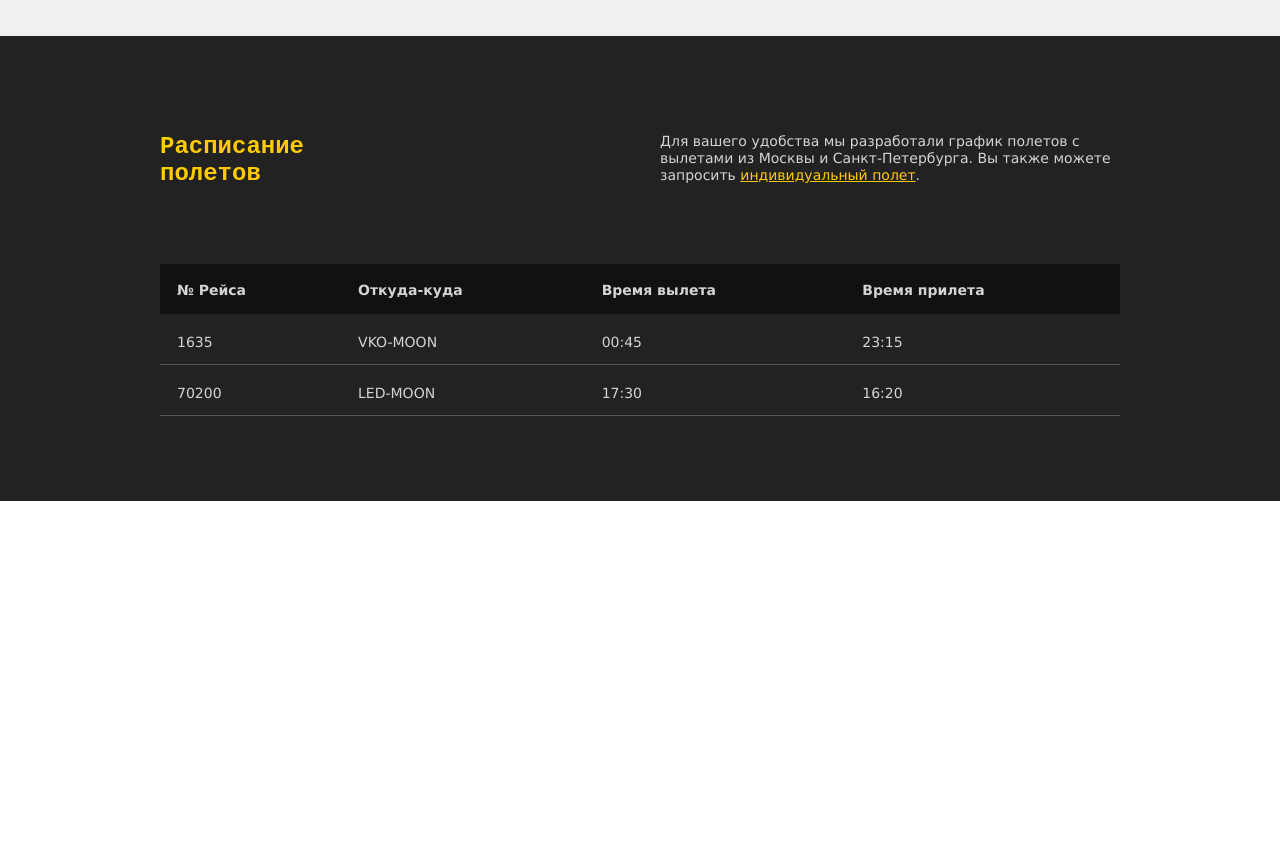
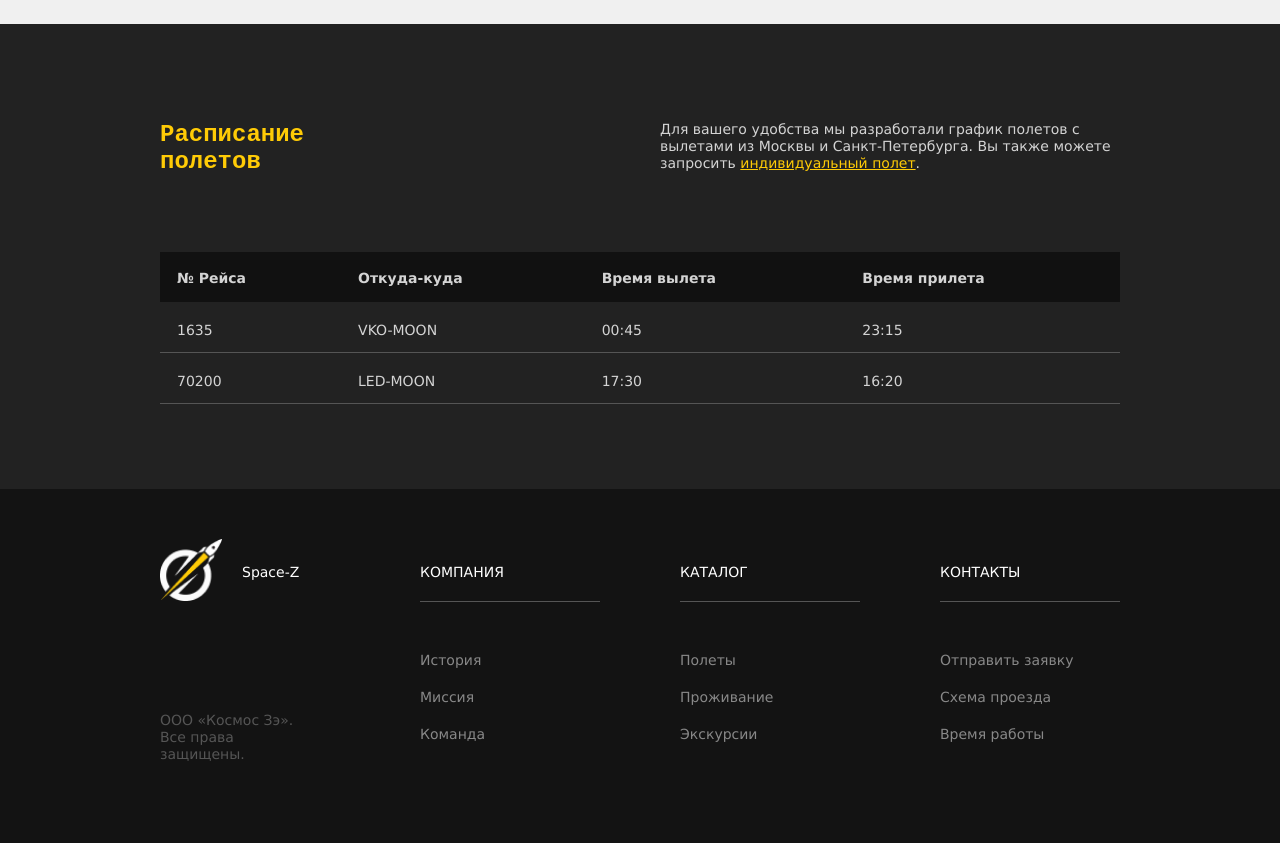
Before and after one commit to gavorilka/spase-z_webdev_pro, a plain HTML site: page index.html in a window 1280 px wide. Shown: the part 2241-3084 px from the top of the page. Before the commit the page ends 2742 px from the top, so only its background shows below. Drawn offline with Linux system fonts and the light colour scheme.

Commit message:
footer do

```diff
--- a/css/main.css
+++ b/css/main.css
@@ -206,6 +206,7 @@ li {
     box-sizing: border-box;
     padding: 17px 23px;
     width: 100%;
+    border: none;
 }
 .form-element-window::placeholder {
     color: #000;
@@ -300,5 +301,64 @@ input:focus {
     padding: 20px 17px 13px;
 }
 .timetable-flights-row {
-    border-bottom: 1px solid #555555;;
+    border-bottom: 1px solid #555555;
 }
+
+.site-footer {
+    padding-top: 50px;
+    padding-bottom: 80px;
+    color: #ffffff;
+    background-color: #131313;
+}
+
+.footer-columns {
+    display: flex;
+    justify-content: space-evenly;
+}
+.footer-columns .left-column {
+    display: flex;
+    flex-direction: column;
+    width: 180px;
+    margin-right: 100px;
+}
+.logo-container {
+    display: flex;
+    align-items: center;
+
+}
+.logo-container .logo {
+    margin-right: 20px;
+}
+.copyright {
+    margin-top: auto;
+    color: #555555;
+}
+
+.footer-columns .right-column {
+    padding-top: 25px;
+    display: flex;
+    max-width: none;
+    column-gap: 80px;
+}
+.footer-menu {
+    width: 180px;
+}
+.footer-submenu-title {
+    display: block;
+    margin-bottom: 50px;
+    padding-bottom: 20px;
+
+    font-size: 14px;
+    color: white;
+    text-transform: uppercase;
+    text-decoration: none;
+
+    border-bottom: 1px solid #555555;
+}
+.footer-submenu > li {
+    margin-bottom: 20px;
+}
+.footer-submenu a {
+    text-decoration: none;
+    color: #888888;
+}
--- a/index.html
+++ b/index.html
@@ -230,5 +230,46 @@
                 </div>
             </section>
         </main>
+        <footer class="site-footer">
+            <div class="container footer-columns">
+                <div class="left-column">
+                    <div class="logo-container">
+                        <a href="#" class="logo">
+                            <img src="img/logo.png" alt="Space-Z">
+                        </a>
+                        <p class="company-title">Space-Z</p>
+                    </div>
+                    <p class="copyright">
+                        ООО «Космос Зэ». Все права защищены.
+                    </p>
+                </div>
+                <div class="right-column">
+                    <nav class="footer-menu">
+                        <a href="#" class="footer-submenu-title">КОМПАНИЯ</a>
+                        <ul class="footer-submenu">
+                            <li><a href="#">История</a></li>
+                            <li><a href="#">Миссия</a></li>
+                            <li><a href="#">Команда</a></li>
+                        </ul>
+                    </nav>
+                    <nav class="footer-menu">
+                        <a href="#" class="footer-submenu-title">КАТАЛОГ</a>
+                        <ul class="footer-submenu">
+                            <li><a href="#">Полеты</a></li>
+                            <li><a href="#">Проживание</a></li>
+                            <li><a href="#">Экскурсии</a></li>
+                        </ul>
+                    </nav>
+                    <nav class="footer-menu">
+                        <a href="#" class="footer-submenu-title">КОНТАКТЫ</a>
+                        <ul class="footer-submenu">
+                            <li><a href="#">Отправить заявку</a></li>
+                            <li><a href="#">Схема проезда</a></li>
+                            <li><a href="#">Время работы</a></li>
+                        </ul>
+                    </nav>
+                </div>
+            </div>
+        </footer>
     </body>
 </html>
```
